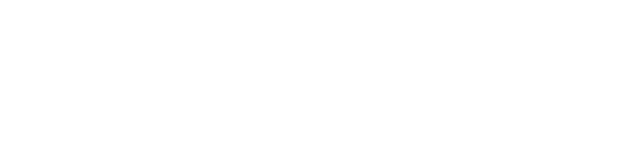
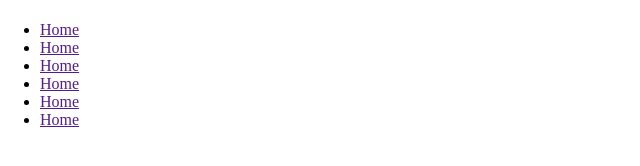
Before and after one commit to abirwww/lawyer_portfoliooo, a website: page index.html in a window 1280 px wide. Shown: the whole page, without its empty margins (0-640 px from the left). Drawn offline with Linux system fonts and the light colour scheme.

Commit message:
first ooo

```diff
--- a/index.html
+++ b/index.html
@@ -7,6 +7,14 @@
     <link rel="stylesheet" href="./assets/style/app.css">
 </head>
 <body>
-
+    <h1></h1>
+    <ul>
+        <li><a href="">Home</a></li>
+        <li><a href="">Home</a></li>
+        <li><a href="">Home</a></li>
+        <li><a href="">Home</a></li>
+        <li><a href="">Home</a></li>
+        <li><a href="">Home</a></li>
+    </ul>
 </body>
 </html>
```
